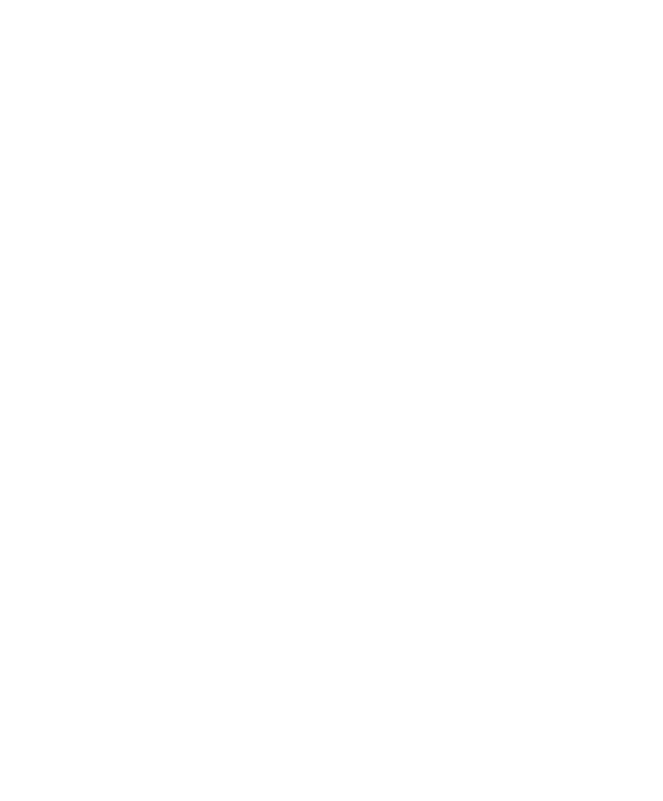
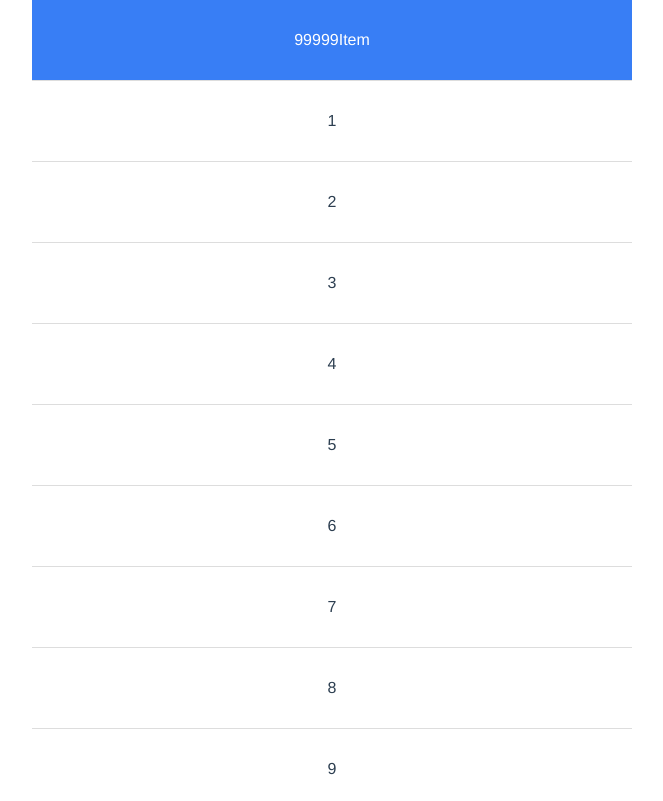
Before and after one commit to t61649314/vue-collection-repeat, a Vue app: page / in a window 1280 px wide. Shown: the whole page, without its empty margins (308-971 px from the left). Built offline with nearby package versions, Linux system fonts and the light colour scheme.

Commit message:
gh pages update

```diff
--- a/src/App.vue
+++ b/src/App.vue
@@ -3,6 +3,7 @@
     <div class="title">
       {{list.length}}Item
     </div>
+    <div class="collection-box">
       <CollectionRepeat :list="list">
         <template slot-scope="scope">
           <div class="my-item">
@@ -10,6 +11,7 @@
           </div>
         </template>
       </CollectionRepeat>
+    </div>
   </div>
 </template>
 
@@ -34,13 +36,15 @@
   }
 </script>
 
-<style>
+<style lang="less">
   #app {
     font-family: 'Avenir', Helvetica, Arial, sans-serif;
     -webkit-font-smoothing: antialiased;
     -moz-osx-font-smoothing: grayscale;
     text-align: center;
     color: #2c3e50;
+    height: 100%;
+    font-size: 16px;
   }
 
   body {
@@ -48,16 +52,21 @@
   }
 
   .title {
-    height: 50px;
-    line-height: 50px;
+    height: 1rem;
+    line-height: 1rem;
     background-color: #387ef5;
     color: #fff;
   }
 
+  .collection-box {
+    position: relative;
+    height: calc(100% - 1rem);
     .my-item {
-    border-top: 1px #ddd solid;
-    border-bottom: 1px #ddd solid;
-    height: 55px;
-    line-height: 55px;
+      border-top: 0.01rem #ddd solid;
+      border-bottom: 0.01rem #ddd solid;
+      height: 1rem;
+      line-height: 1rem;
     }
+  }
+
 </style>
--- /dev/null
+++ b/src/assets/rem.js
@@ -0,0 +1,65 @@
+;(function(designWidth, rem2px, fixedWidth) {
+    //容错
+    designWidth = designWidth || 750;//传入设计稿的宽度
+    rem2px = rem2px || 100;//rem to px 的关系
+    fixedWidth = fixedWidth || 0;//固定最大宽度
+    //获取当前html文档
+    var docEl = document.documentElement;
+    //获取body
+    var body = document.querySelector("body");
+    //设置固定宽度的大小
+    if (!Number(fixedWidth)) {
+        //不存在固定值，或者固定值为0
+        body.style.maxWidth = designWidth / rem2px + 'rem';
+    } else {
+        body.style.maxWidth = fixedWidth / rem2px + 'rem';
+    }
+    body.style.margin = 'auto';
+    //这里不设置body的position，为了底部存在可以让positon:absolute的可以吸在键盘上
+    //屏幕的宽度
+    var tempWidth = window.screen.width;
+    var tempHeight = window.screen.height;
+    //最小的宽度，以这个宽度来渲染，可以保证旋转的时候字体大小不变 为什么不用文档的宽度， 因为浏览器或者默认的app有时候会占用导航栏，
+    //这个时候宽度和高度就会被裁剪一部分，但是这个时候屏幕的宽高是不会因为浏览器或者app的导航栏而被裁剪
+    var minWidth = tempWidth > tempHeight ? tempHeight : tempWidth;
+    //手机方向
+    var orientation = window.orientation;
+    //获取当前默认字体的大小，因为安卓可以设置默认字体的大小来进行计算
+    var tempDom = window.document.createElement('div');
+    tempDom.style.width = '1rem';
+    tempDom.style.display = "none";
+    var head = window.document.getElementsByTagName('head')[0];
+    head.appendChild(tempDom);
+    var defaultFontSize = parseFloat(window.getComputedStyle(tempDom, null).getPropertyValue('width'));
+    tempDom.remove();
+    //设置字体的大小
+    window.onresize = function() {
+        //延时是因为屏幕旋转获取新的高度需要一定的时间去重新获取高度和宽度
+        setTimeout(function() {
+            if (typeof(orientation) == "undefined") {
+                //如果不支持orientation 那么就根据屏幕的宽高来判断
+                var newWidth = window.screen.width;
+                if (newWidth != tempWidth) {
+                    tempWidth = newWidth
+                    //如果屏幕的宽度值改变了
+                    ReSetFontSize();
+                }
+            }
+            else {
+                if (orientation != window.orientation) {
+                    //设置最新的屏幕方向 为什么要延迟，因为文档去重新并且渲染高度是有一个时间段的
+                    orientation = window.orientation;
+                    ReSetFontSize();
+                }
+            }
+        }, 100);
+    };
+    function ReSetFontSize() {
+        //设置body的高度，body的高度不能直接设置成100%会导致重绘，同时为了防止fiex的bug(键盘弹出)
+        body.style.height = docEl.clientHeight + "px";
+        //设置字体大小
+        docEl.style.fontSize = minWidth / designWidth * rem2px / defaultFontSize * 100 + "%";
+    }
+    ReSetFontSize();
+    document.body.classList.remove('vhidden');
+})(750, 100, 750);
--- a/src/components/collectionRepeat.vue
+++ b/src/components/collectionRepeat.vue
@@ -92,6 +92,7 @@
           const length = this.mList.length;
           this.itemHeight = this.$refs.hideItem.clientHeight - 1 + this.margin;
           this.minScrollTranslate3dY = this.windowHeight - length * this.itemHeight;
+          this.minScrollTranslate3dY = this.minScrollTranslate3dY > 0 ? 0 : this.minScrollTranslate3dY;
           this.getHeightDone = true;
           const windowCoverCount = parseInt(this.windowHeight * 1.6 / this.itemHeight);
           const count = length < windowCoverCount ? length : windowCoverCount;
--- a/src/index.js
+++ /dev/null
@@ -1,3 +0,0 @@
-import CollectionRepeat from './components/collectionRepeat.vue'
-
-export default CollectionRepeat;
--- a/src/main.js
+++ b/src/main.js
@@ -2,6 +2,7 @@
 // (runtime-only or standalone) has been set in webpack.base.conf with an alias.
 import Vue from 'vue'
 import App from './App'
+import './assets/rem'
 
 Vue.config.productionTip = false
 
```
Also changed, not shown: 17 other files (tests, documents, lock files or other folders). Lines whose indentation alone changed are shown as unchanged.
